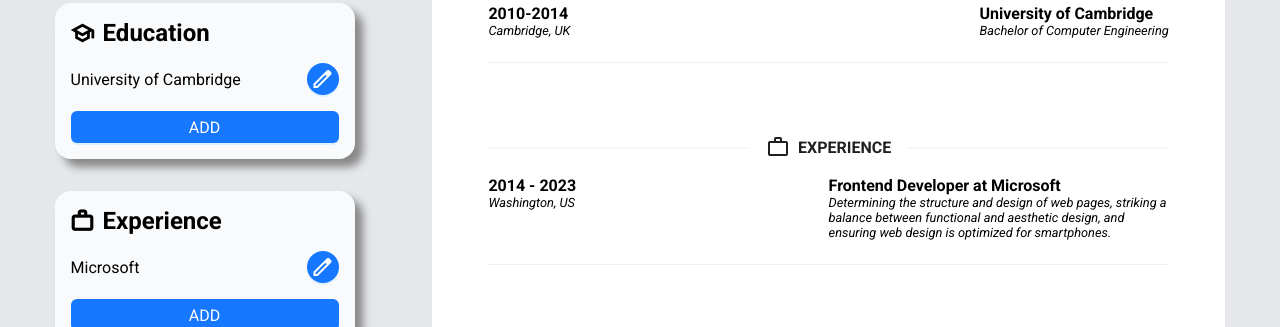
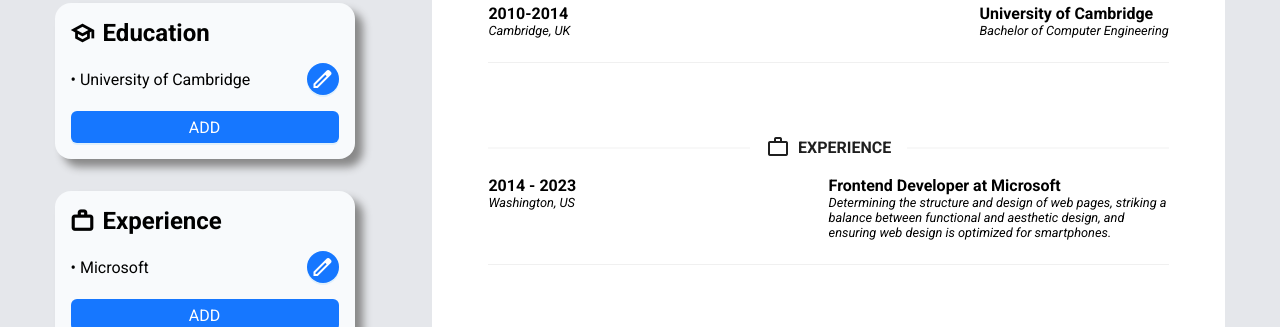
Before and after one commit to datoprak/cv-application, a React (Vite) app: page / in a window 1280 px wide. Shown: the part 398-725 px from the top of the page. Built offline with nearby package versions, Linux system fonts and the light colour scheme.

Commit message:
Add dot for edu and exp entries

```diff
--- a/src/components/Education.jsx
+++ b/src/components/Education.jsx
@@ -186,7 +186,7 @@
             totalEdu.map(edu => {
               return (
                 <div key={edu.id} className="edu-entries-title">
-                  <div className="school-name">{edu.school}</div>
+                  <div className="school-name">&#x2022; {edu.school}</div>
                   <Button
                     className="antbtn"
                     type="primary"
--- a/src/components/Experience.jsx
+++ b/src/components/Experience.jsx
@@ -202,7 +202,7 @@
             totalExp.map(exp => {
               return (
                 <div key={exp.id} className="exp-entries-title">
-                  <div className="school-name">{exp.company}</div>
+                  <div className="company-name">&#x2022; {exp.company}</div>
                   <Button
                     className="antbtn"
                     type="primary"
```
